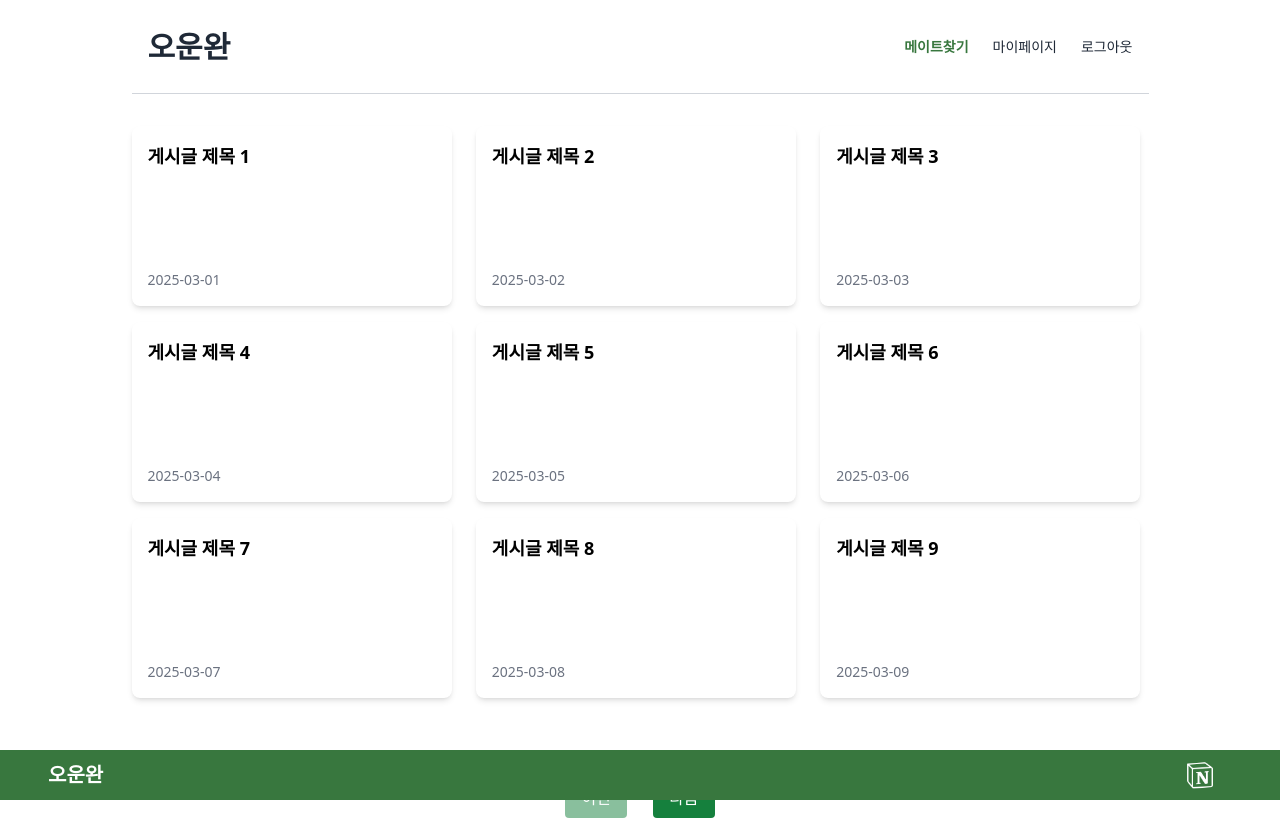
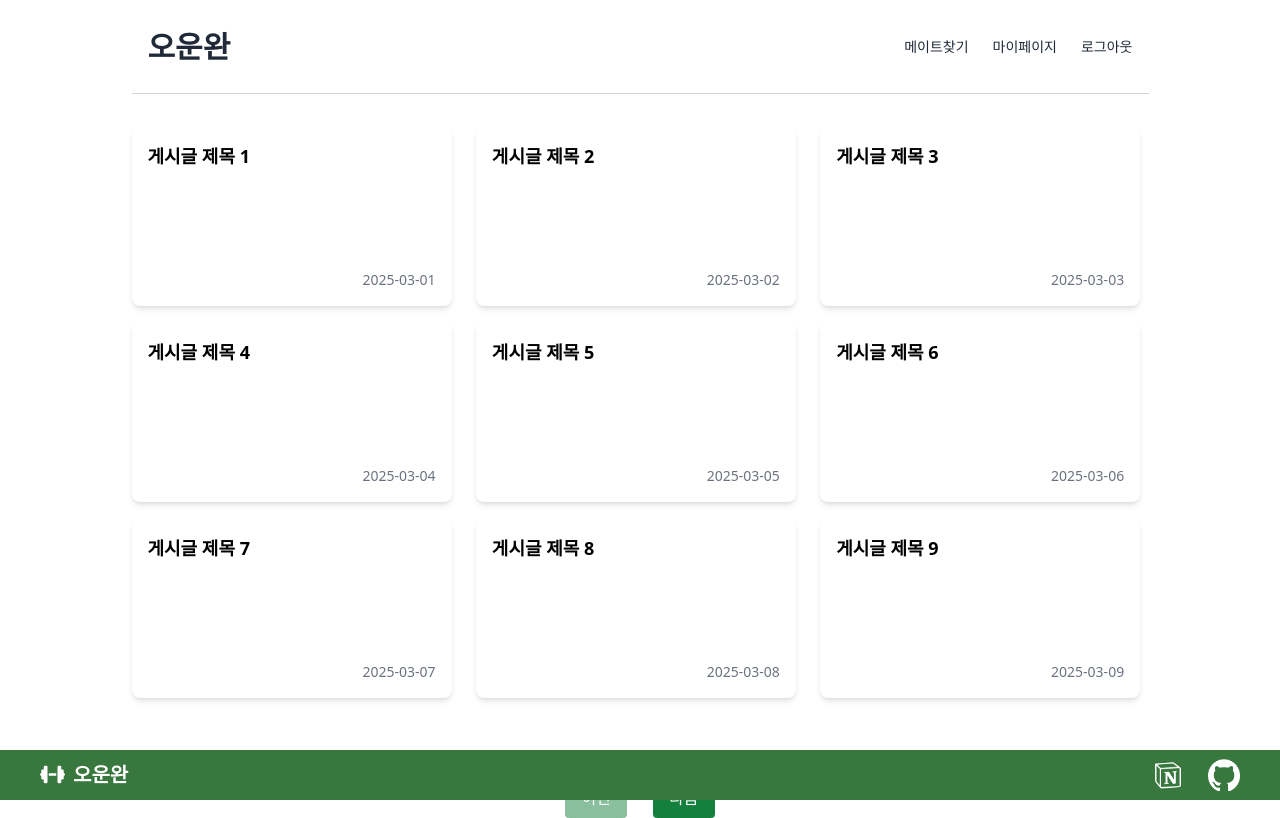
Before and after one commit to craftonjungle8/workoutchillguy-BE-, a Flask app: template templates/board/board.html in a window 1280 px wide. Run offline with Flask 3, Linux system fonts and the light colour scheme; the template is opened without the code that fills it, so the values that code supplies are empty; some libraries are stand-ins or nearby versions.

Commit message:
최신화화

```diff
--- a/templates/board/board.html
+++ b/templates/board/board.html
@@ -5,15 +5,18 @@
     <meta name="viewport" content="width=device-width, initial-scale=1.0">
     <title>메이트 찾기</title>
     <script src="https://cdn.tailwindcss.com"></script>
+    <link rel="stylesheet" href="https://cdnjs.cloudflare.com/ajax/libs/font-awesome/6.4.2/css/all.min.css">
 </head>
 
 <body class="flex flex-col items-center min-h-screen">
 
     <!-- 상단 헤더 -->
     <div class="w-[1017px] h-[94px] bg-white p-4 flex justify-between items-center border-b border-gray-300">
-        <div class="text-3xl font-bold text-gray-800">오운완</div>
+        <div class="text-3xl font-bold text-gray-800 flex items-center space-x-2">
+            <span>오운완</span>
+        </div>
         <div class="flex space-x-6 text-sm text-gray-800">
-            <a href="/mate-search" class="text-[#38773E] hover:text-[#2E5F31] font-semibold transition duration-300">메이트찾기</a>
+            <a href="/mate-search" class="text-gray-800 hover:text-[#38773E] transition duration-300">메이트찾기</a>
             <a href="/mypage" class="text-gray-800 hover:text-[#38773E] transition duration-300">마이페이지</a>
             <a href="#" id="logoutBtn" class="text-gray-800 hover:text-[#38773E] transition duration-300">로그아웃</a>
         </div>
@@ -61,15 +64,22 @@
         </div>
     </div>
 
-    <!-- 하단 푸터 -->
+    <!-- 최하단 고정 박스 -->
     <div class="w-full h-[50px] bg-[#38773E] flex justify-between items-center px-10 fixed bottom-0 left-0">
+        <!-- 오운완 아이콘 -->
         <div class="text-white text-xl font-bold flex items-center space-x-2">
-            <i class="fas fa-dumbbell"></i>
+            <i class="fas fa-dumbbell"></i> <!-- 오운완 아이콘 -->
             <span>오운완</span>
         </div>
         <div class="flex items-center space-x-6">
-            <a href="https://www.notion.so"><img src="../../static/images/notion_logo.png" alt="Notion" class="w-8 h-8 cursor-pointer"></a>
-            <a href="https://github.com"><i class="fab fa-github text-white text-3xl cursor-pointer"></i></a>
+            <!-- 노션 아이콘 클릭 시 설정된 URL로 이동 -->
+            <a href="https://www.notion.so/1b2d5b3e6ec58080ae3bcc88009abb41?pvs=4" target="_blank">
+                <img src="../../static/images/notion_logo.png" alt="Notion" class="w-8 h-8 cursor-pointer">
+            </a>
+            <!-- 깃허브 아이콘 클릭 시 설정된 URL로 이동 -->
+            <a href="https://github.com/craftonjungle8" target="_blank">
+                <img src="../../static/images/github_logo.png" alt="GitHub" class="w-8 h-8 cursor-pointer">
+            </a>
         </div>
     </div>
 
@@ -94,7 +104,7 @@
                 card.className = "w-[320px] h-[180px] bg-white p-4 shadow-md rounded-lg flex flex-col justify-between cursor-pointer";
                 card.innerHTML = `
                     <h3 class="text-lg font-bold">${post.title}</h3>
-                    <p class="text-sm text-gray-500">${post.date}</p>
+                    <p class="text-sm text-gray-500 text-right">${post.date}</p>
                 `;
                 card.addEventListener("click", () => openModal(post));
                 grid.appendChild(card);
```
Also changed, not shown: templates/diary/diary.html (+15 -14 lines), templates/mypage/mypage.html (+9 -10 lines), static/images/github_logo.png (added).
